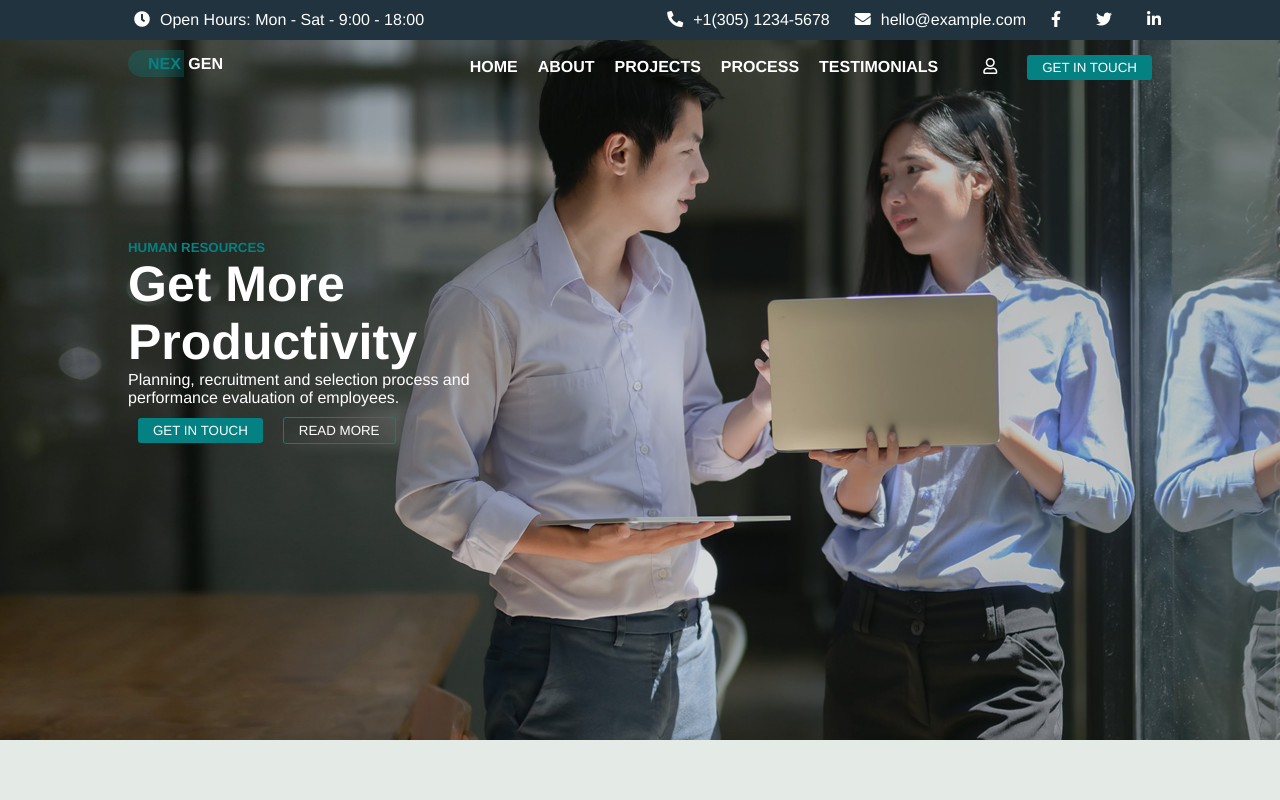
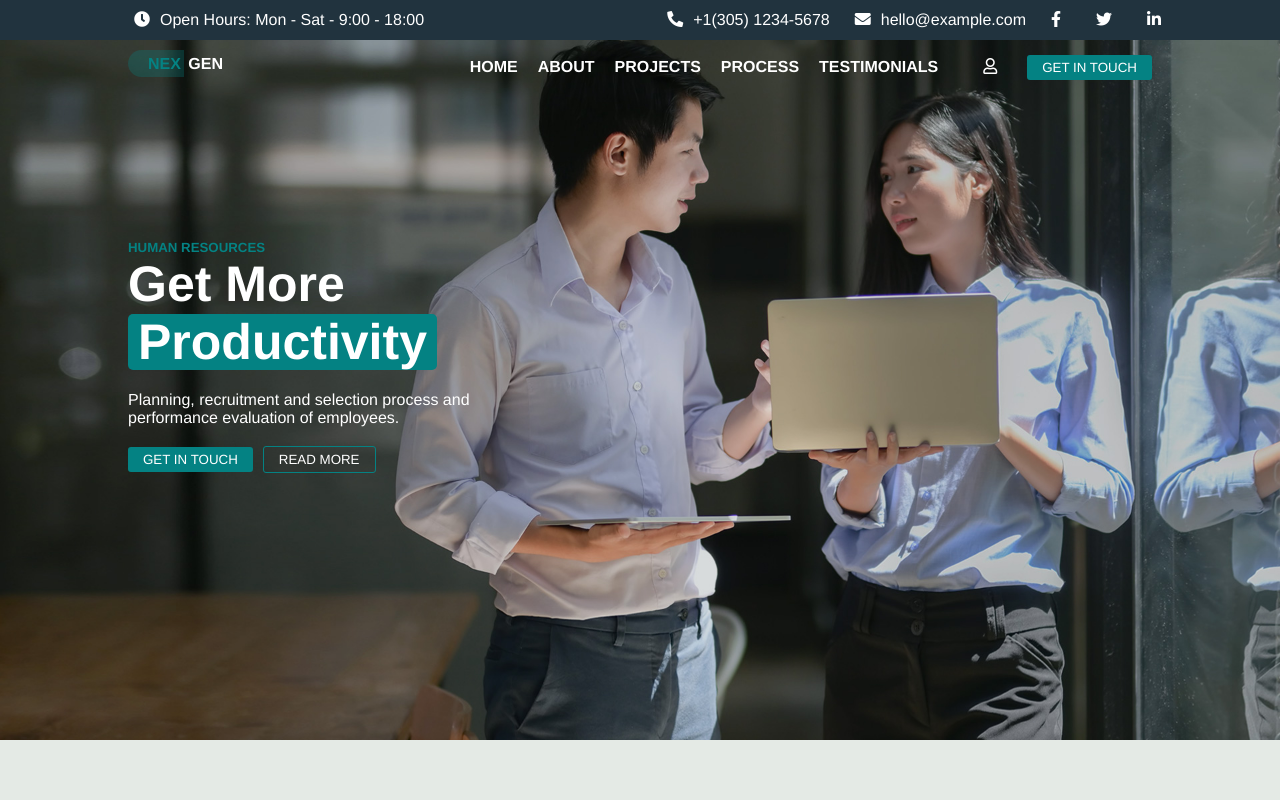
Before and after one commit to domenicocristo/proj-html-vuejs, a Vue app: page / in a window 1280 px wide. Shown: the top 800 px of the page. Built offline with nearby package versions, Linux system fonts and the light colour scheme.

Commit message:
css: details design

```diff
--- a/src/components/MyFooter.vue
+++ b/src/components/MyFooter.vue
@@ -46,7 +46,7 @@ footer {
   background-color: #111118;
   color: #fff;
   padding-top: 100px;
-  padding-bottom: 200px;
+  padding-bottom: 100px;
   #footer-left {
     width: 620px;
     h5 {
@@ -69,10 +69,16 @@ footer {
       background-color: #1d1d23;
       border: none;
       border-radius: 5px;
+      padding-left: 10px;
     }
     #message {
       height: 120px;
       width: 610px;
+      position: relative;
+    }
+    #message::placeholder {
+      position: absolute;
+      top: 10px;
     }
     button {
       display: block;
--- a/src/components/MyHeader.vue
+++ b/src/components/MyHeader.vue
@@ -50,7 +50,7 @@
 
       <div id="human-resources">
         <h5>HUMAN RESOURCES</h5>
-        <h1>Get More Productivity</h1>
+        <h1>Get More <span id="title-design">Productivity</span></h1>
         <p>Planning, recruitment and selection process and performance evaluation of employees.</p>
         <button>GET IN TOUCH</button>
         <button id="button-invisible">READ MORE</button>
@@ -134,9 +134,15 @@ header {
       }
       h1 {
         font-size: 50px;
+        margin-bottom: 20px;
+      }
+      #title-design {
+        background-color: #048283;
+        border-radius: 5px;
+        padding: 0 10px 0 10px;
       }
       button {
-        margin: 10px;
+        margin: 20px 0 10px 0;
         border: none;
         border-radius: 3px;
         padding: 5px 15px;
```
